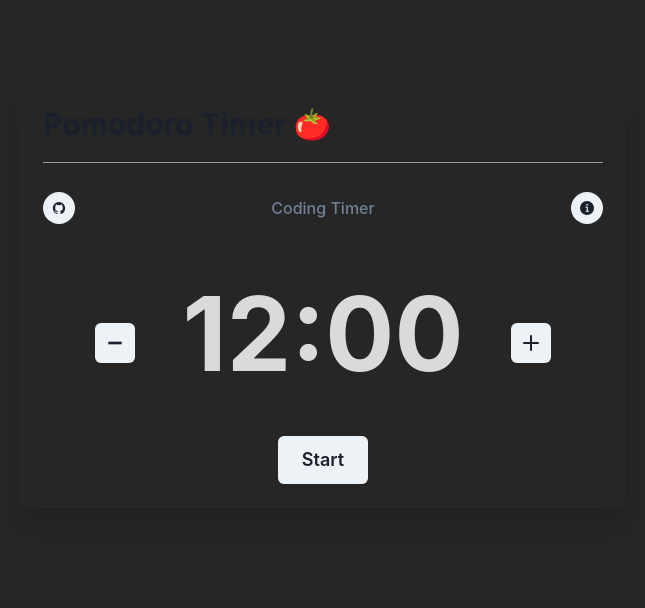
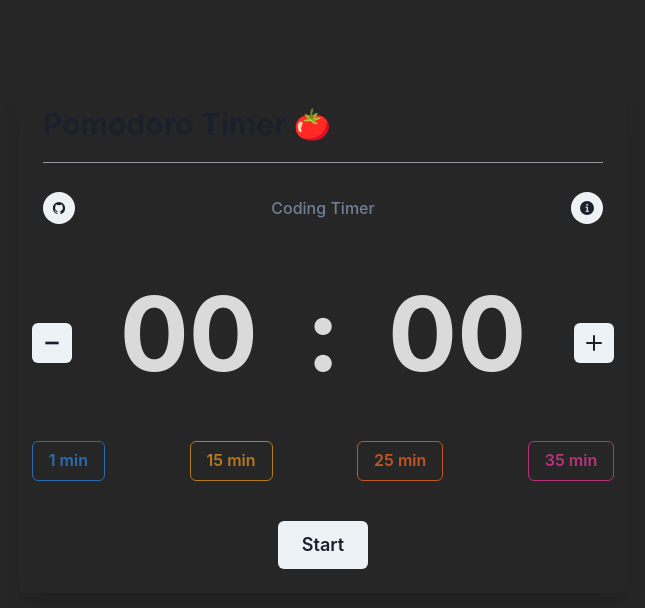
Before and after one commit to kanitmann/Pomodoro-timer-js, a Next.js app: page / in a window 1280 px wide. Shown: the top 608 px of the page, without its empty margins (317-962 px from the left). Built offline with nearby package versions, Linux system fonts and the light colour scheme.

Commit message:
basic functionality completed

```diff
--- a/components/timer.js
+++ b/components/timer.js
@@ -1,14 +1,57 @@
 import { AddIcon, MinusIcon } from '@chakra-ui/icons'
 import { Box, Button, Center, Heading, IconButton, Stack } from '@chakra-ui/react'
-import React from 'react'
+import React, { useEffect, useState } from 'react'
+
+
+
 
 const timer = () => {
+    const [time, setTime] = useState(0);
+    const [seconds, setSeconds] = useState(0);
+    const [sec, setSec] = useState(0);
+    function alertOption() {
+        setTime(0);
+        alert("Timer cannot be less than 00!");
+
+    }
+
+    useEffect(() => {
+        time < 0 ?
+            alertOption()
+            : {};
+        document.title = `${time} : ${seconds} - Pomodoro Timer`;
+
+    }, [sec])
+
+    const startTimer = () => {
+        var interval = setInterval(() => {
+            setSec(prev => prev + 1);
+        }
+            , 1000)
+    }
+    useEffect(() => {
+        if (sec != 0) {
+            console.log(time, seconds)
+            if (seconds == 0) {
+                setSeconds(59);
+                console.log(seconds);
+                setTime(time => time - 1);
+            }
+            else if (seconds == 0 && time == 0) {
+                alert("Timer is up!");
+                clearInterval(interval);
+            }
+            else {
+                setSeconds(seconds => seconds - 1);
+            }
+        }
+    }, [sec])
+
     return (
         <Heading style={styles.timerHeading}>
             <Stack
                 alignItems="center"
                 direction='row'
-                width="50%"
                 justifyContent="space-between"
                 spacing={12}
                 style={styles.timerContainer}
@@ -18,22 +61,69 @@ const timer = () => {
                         aria-label="Setting-Icon"
                         icon={<MinusIcon />}
                         size="md"
+                        onClick={() => { setTime(time - 5) }}
                     />
                 </Box>
+                <Box>
+                    {time < 10 ? '0' + time : time}
+                </Box>
+                <Box>
+                    :
+                </Box>
+                <Box>
+                    {seconds < 10 ? '0' + seconds : seconds}
+                </Box>
 
-                <Box >
-                    12:00
-                </Box>
                 <Box>
                     <IconButton
                         aria-label="Setting-Icon"
                         icon={<AddIcon />}
                         size="md"
+                        onClick={() => { setTime(time + 5) }}
                     />
                 </Box>
             </Stack>
+            <Stack
+                alignItems="center"
+                direction={["column-reverse", null, "row"]}
+                justifyContent="space-between"
+                spacing={[4, null, 12]}
+                style={styles.timerContainer}
+            >
+                <Button size="md"
+                    colorScheme='blue'
+                    variant='outline'
+                    onClick={() => { setSeconds(1) }}
+                >
+                    1 min
+                </Button>
+                <Button
+                    size="md"
+                    colorScheme='yellow'
+                    variant='outline'
+                    onClick={() => { setTime(15) }}
+                >
+                    15 min
+                </Button>
+                <Button
+                    size="md"
+                    colorScheme='orange'
+                    variant='outline'
+                    onClick={() => { setTime(25) }}
+                >
+                    25 min
+                </Button>
+                <Button
+                    size="md"
+                    colorScheme='pink'
+                    variant='outline'
+                    onClick={() => { setTime(35) }}
+                >
+                    35 min
+                </Button>
+            </Stack>
             <Center style={styles.buttonStyle}>
-                <Button variantColor="teal" size="lg" >Start</Button>
+                <Button variantColor="teal" size="lg" onClick={startTimer}>Start</Button>
             </Center>
         </Heading>
     )
@@ -42,7 +132,6 @@ const timer = () => {
 const styles = {
     timerContainer: {
         paddingTop: 45,
-        display: "flex",
     },
     timerHeading: {
         FontFace: 'arial',
--- a/pages/index.js
+++ b/pages/index.js
@@ -6,7 +6,7 @@ export default function Home() {
   return (
     <Container maxW="container.sm" paddingTop="50px" >
       <Box marginTop={8}>
-        <Box boxShadow='xl' p='6' rounded='md'>
+        <Box width="100%" boxShadow='xl' p='6' rounded='md'>
           <Heading size='lg'>Pomodoro Timer 🍅</Heading>
           <Divider paddingTop="20px" />
           <SubHeading />
```
